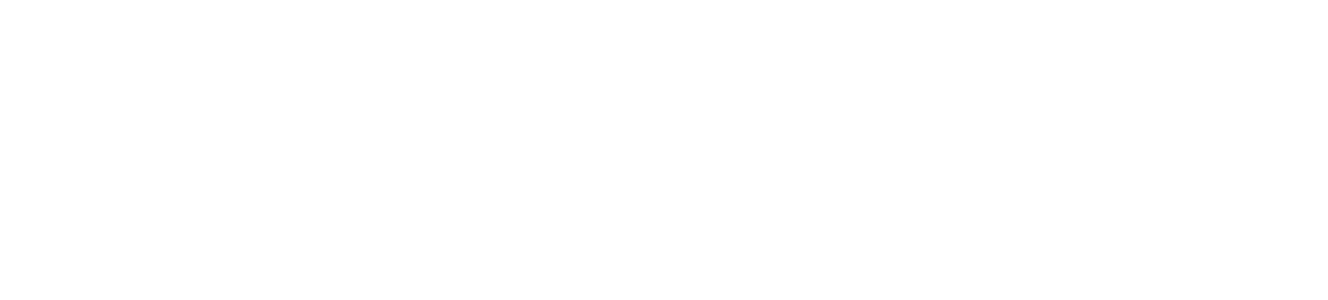
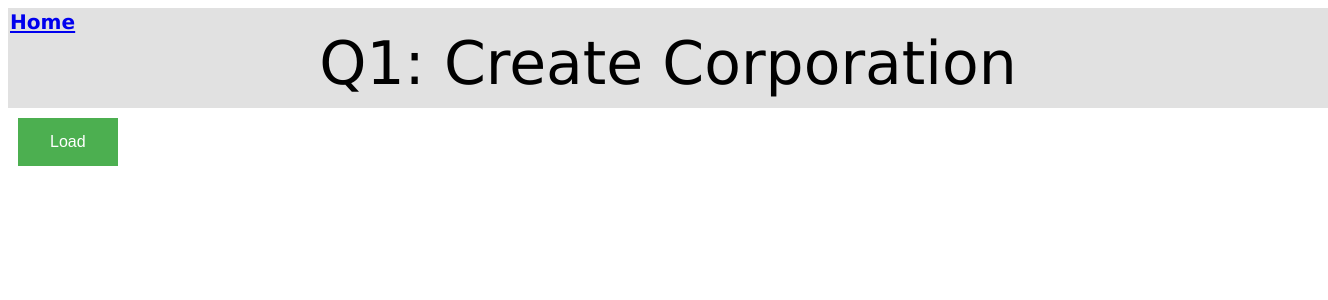
Before and after one commit to Alik-da-Geek/CS4400_Project4, a React (Create React App) app in the folder client/: page /display_account_stats in a window 1280 px wide. Before the commit this address had no page. Shown: the top 300 px of the page, 1328 px wide, since content can reach past the window. Built offline with nearby package versions, Linux system fonts and the light colour scheme.

Commit message:
Added start to Account stats page. The button loads the data to the console

```diff
--- a/client/src/index.tsx
+++ b/client/src/index.tsx
@@ -12,6 +12,8 @@
 // @ts-ignore
 import Login from "./screens/login.tsx";
 import { BrowserRouter, Route, Routes } from "react-router-dom";
+// @ts-ignore
+import DisplayAccountStats from "./screens/display_account_stats.tsx";
 
 
 const rootElement = document.getElementById("root");
@@ -24,6 +26,7 @@
                 <Route path="create_bank" element={<CreateBank />}></Route>
                 <Route path="create_employee" element={<CreateEmployee />}></Route>
                 <Route path="login" element={<Login />}></Route>
+                <Route path="display_account_stats" element={<DisplayAccountStats />}></Route>
             </Routes>
         </BrowserRouter>
     </div>
--- /dev/null
+++ b/client/src/screens/display_account_stats.tsx
@@ -0,0 +1,35 @@
+import React from "react";
+import { Link } from "react-router-dom";
+import Axios from 'axios';
+import "../styles/main.css";
+import "../styles/forms.css";
+
+class DisplayAccountStats extends React.Component<any, any> {
+    constructor(props: any) {
+        super(props);
+    }
+
+    handleLoad() {
+        Axios.get("http://localhost:3001/display_account_stats").then(r => {
+            console.log(r.data)
+        });
+    }
+
+    render() {
+        return (
+            <div className="container">
+                <div className="mainHeader">
+                    <h6><Link to="../">Home</Link></h6>
+                    <h1>Q1: Create Corporation</h1>
+                </div>
+                <div>
+                    <button onClick={this.handleLoad} className="formSubmit">
+                        Load
+                    </button>
+                </div>
+            </div>
+        );
+    }
+}
+
+export default DisplayAccountStats;
--- a/client/src/screens/home.tsx
+++ b/client/src/screens/home.tsx
@@ -23,6 +23,9 @@
             <li>
               <Link to="login">Login</Link>
             </li>
+            <li>
+              <Link to="display_account_stats">Account Stats</Link>
+            </li>
           </ol>
         </div>
       </div>
```
Also changed, not shown: 1 other file (tests, documents, lock files or other folders).
